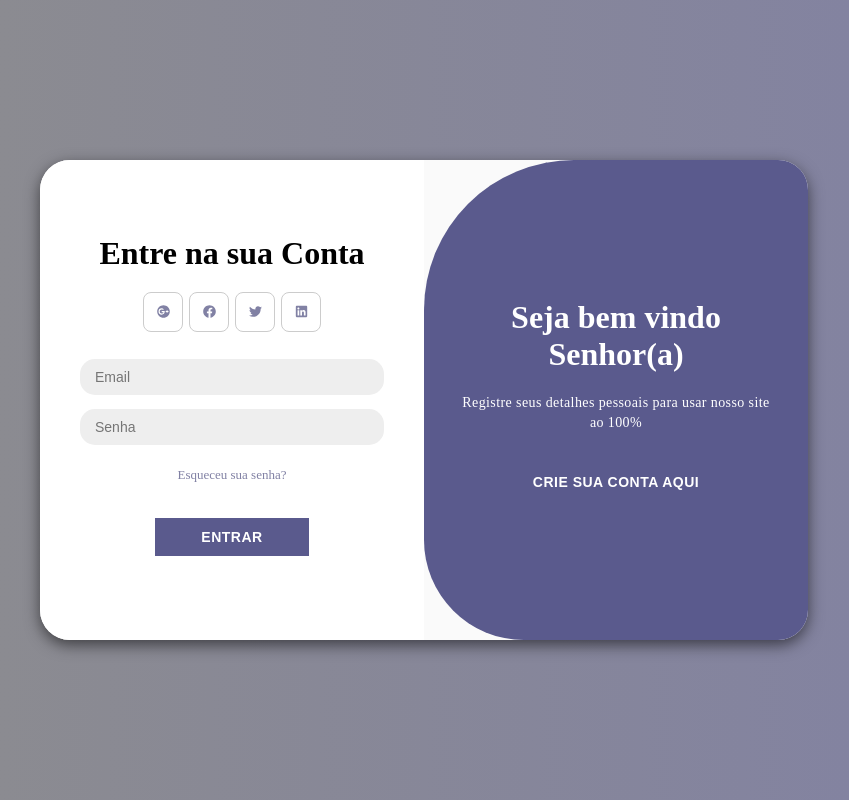
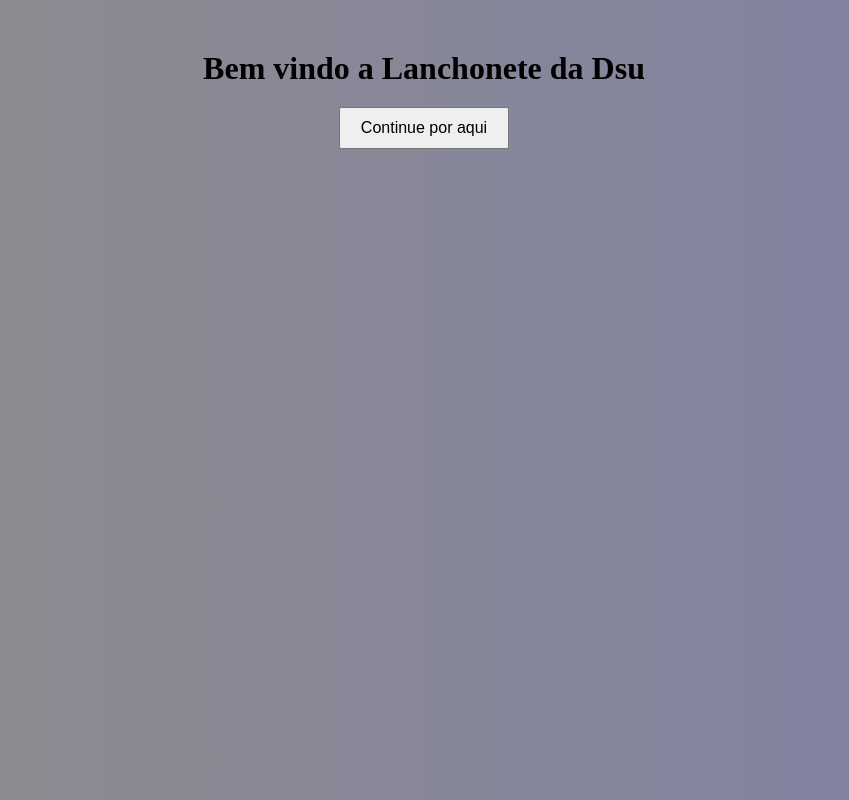
Before and after one commit to Robooh/Dsu-Alpha, a React (Create React App) app: page / in a window 1280 px wide. Shown: the whole page, without its empty margins (216-1065 px from the left). Built offline with nearby package versions, Linux system fonts and the light colour scheme.

Commit message:
Quick test on menu (need more style)

```diff
--- a/src/Pages/Css/welcome.css
+++ b/src/Pages/Css/welcome.css
@@ -198,3 +198,18 @@
 .container.active .toggle-right {
     transform: translateX(200%);
 }
+
+.hidden {
+    display: none;
+}
+
+.welcome-message {
+    text-align: center;
+    padding: 50px 0;
+}
+
+.welcome-message button {
+    margin-top: 20px;
+    padding: 10px 20px;
+    font-size: 16px;
+}
--- a/src/Pages/welcome.jsx
+++ b/src/Pages/welcome.jsx
@@ -10,6 +10,7 @@ import { FaLinkedin } from "react-icons/fa";
 
 
 const Welcome = () => {
+    const [isHidden, setIsHidden] = useState(false);
     const [isActive, setIsActive] = useState(false);
     const containerRef = useRef(null);
     const registerBtnRef = useRef(null);
@@ -24,8 +25,9 @@ const Welcome = () => {
       }, [isActive]);
 
     return (
+
         <div className="bc-page">
-            <div className="container" ref={containerRef} id="container">
+            <div className={`container ${isHidden? "" : "hidden"}`} ref={containerRef} id="container">
                 <div className="form-container sign-up">
                     <form>
                         <h1>Criar Conta</h1>
@@ -89,7 +91,12 @@ const Welcome = () => {
                     </div>
                 </div>
             </div>
+            <div className="welcome-message">
+                <h1>Bem vindo a Lanchonete da Dsu</h1>
+                <button id="show-form" onClick={() => setIsHidden(!isHidden)}>Continue por aqui</button>
+            </div>
         </div>
+
     );
 };
 
```
